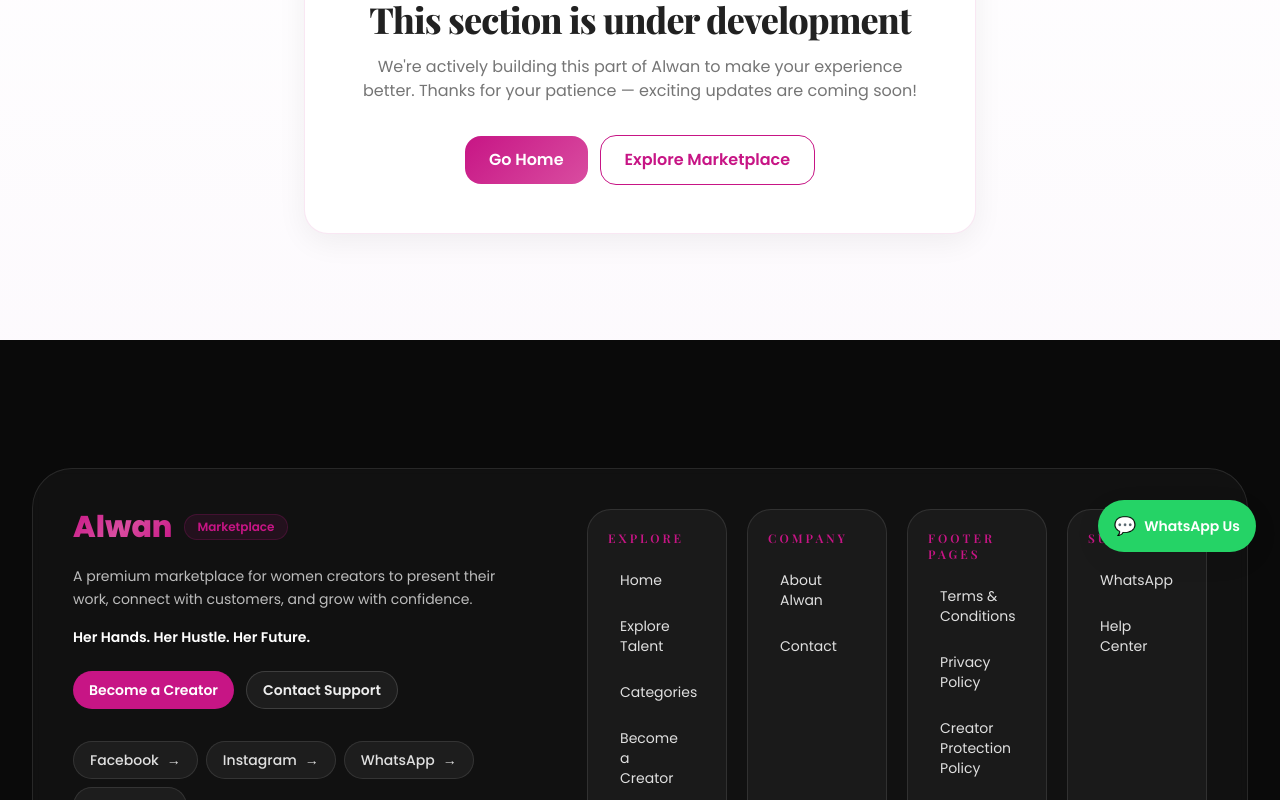
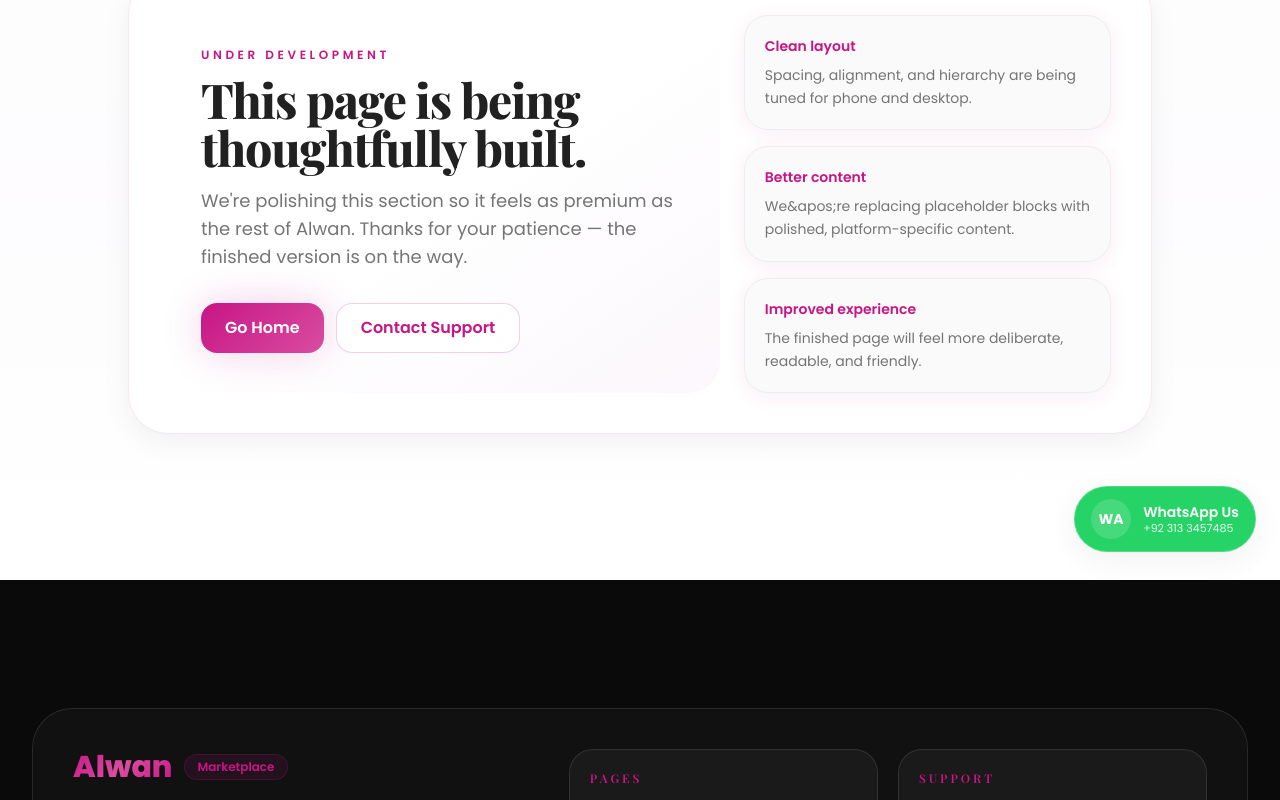
Before and after one commit to anam0001/alwan-marketplace, a Next.js app: page /under-development in a window 1280 px wide. Shown: the part 220-1020 px from the top of the page. Built offline with nearby package versions, Linux system fonts and the light colour scheme.

Commit message:
Refine footer links and support page layout

```diff
--- a/src/app/under-development/page.tsx
+++ b/src/app/under-development/page.tsx
@@ -9,31 +9,59 @@
 
 export default function UnderDevelopmentPage() {
   return (
-    <section className="min-h-[70vh] flex items-center justify-center bg-gradient-to-b from-white to-secondary/20">
+    <section className="min-h-screen bg-gradient-to-b from-white via-secondary/10 to-white pt-28 pb-16 flex items-center">
       <div className="container-custom">
-        <div className="max-w-2xl mx-auto text-center rounded-3xl bg-white border border-primary/10 shadow-card p-8 md:p-12">
-          <div className="text-5xl" aria-hidden="true">🛠️</div>
-          <h1 className="mt-4 text-3xl md:text-4xl font-extrabold text-neutral-900">
-            This section is under development
+        <div className="mx-auto grid max-w-5xl gap-6 rounded-[2.5rem] border border-primary/10 bg-white shadow-card p-6 md:p-8 lg:grid-cols-[1.2fr_0.8fr] lg:p-10">
+          <div className="rounded-[2rem] bg-gradient-to-br from-primary/8 via-white to-secondary/30 p-6 md:p-8">
+            <p className="text-xs uppercase tracking-[0.3em] font-semibold text-primary">
+              Under development
+            </p>
+            <h1 className="mt-3 text-3xl md:text-5xl font-extrabold text-neutral-900 leading-tight font-heading">
+              This page is being thoughtfully built.
             </h1>
-          <p className="mt-4 text-neutral-600">
-            We&apos;re actively building this part of Alwan to make your experience
-            better. Thanks for your patience — exciting updates are coming soon!
+            <p className="mt-4 max-w-2xl text-neutral-600 md:text-lg leading-relaxed">
+              We&apos;re polishing this section so it feels as premium as the rest of Alwan. Thanks for your patience — the finished version is on the way.
             </p>
 
-          <div className="mt-8 flex flex-col sm:flex-row items-center justify-center gap-3">
+            <div className="mt-8 flex flex-col sm:flex-row gap-3">
               <Link
                 href="/"
-              className="px-6 py-3 rounded-2xl bg-gradient-primary text-white font-semibold"
+                className="inline-flex items-center justify-center rounded-2xl bg-gradient-primary px-6 py-3 font-semibold text-white shadow-glow transition-transform hover:scale-[1.01]"
               >
                 Go Home
               </Link>
               <Link
-              href="/explore"
-              className="px-6 py-3 rounded-2xl border border-primary text-primary font-semibold"
+                href="/contact"
+                className="inline-flex items-center justify-center rounded-2xl border border-primary/20 bg-white px-6 py-3 font-semibold text-primary transition-colors hover:bg-primary/5"
               >
-              Explore Marketplace
+                Contact Support
               </Link>
+            </div>
+          </div>
+
+          <div className="space-y-4">
+            {[
+              {
+                title: "Clean layout",
+                text: "Spacing, alignment, and hierarchy are being tuned for phone and desktop.",
+              },
+              {
+                title: "Better content",
+                text: "We&apos;re replacing placeholder blocks with polished, platform-specific content.",
+              },
+              {
+                title: "Improved experience",
+                text: "The finished page will feel more deliberate, readable, and friendly.",
+              },
+            ].map((item) => (
+              <article
+                key={item.title}
+                className="rounded-3xl border border-neutral-200 bg-neutral-50 p-5 shadow-soft"
+              >
+                <p className="text-sm font-semibold text-primary">{item.title}</p>
+                <p className="mt-2 text-sm leading-relaxed text-neutral-600">{item.text}</p>
+              </article>
+            ))}
           </div>
         </div>
       </div>
--- a/src/components/layout/Footer.tsx
+++ b/src/components/layout/Footer.tsx
@@ -2,24 +2,7 @@
 
 const footerSections = [
   {
-    title: "Explore",
-    links: [
-      { label: "Home", href: "/" },
-      { label: "Explore Talent", href: "/explore-talent" },
-      { label: "Categories", href: "/categories" },
-      { label: "Become a Creator", href: "/join" },
-      { label: "Sign In", href: "/sign-in" },
-    ],
-  },
-  {
-    title: "Company",
-    links: [
-      { label: "About Alwan", href: "/about" },
-      { label: "Contact", href: "/contact" },
-    ],
-  },
-  {
-    title: "Footer Pages",
+    title: "Pages",
     links: [
       { label: "Terms & Conditions", href: "/terms-and-conditions" },
       { label: "Privacy Policy", href: "/privacy-policy" },
@@ -41,10 +24,10 @@
 ];
 
 const socialLinks = [
-  { label: "Facebook", href: "/under-development" },
-  { label: "Instagram", href: "/under-development" },
-  { label: "WhatsApp", href: "https://wa.me/923133457485" },
-  { label: "LinkedIn", href: "/under-development" },
+  { label: "Facebook", href: "/under-development", className: "bg-[#1877F2] text-white hover:bg-[#1668d6]" },
+  { label: "Instagram", href: "/under-development", className: "bg-gradient-to-r from-[#F58529] via-[#DD2A7B] to-[#8134AF] text-white hover:brightness-105" },
+  { label: "WhatsApp", href: "https://wa.me/923133457485", className: "bg-[#25D366] text-white hover:bg-[#1fb857]" },
+  { label: "LinkedIn", href: "/under-development", className: "bg-[#0A66C2] text-white hover:bg-[#0959a8]" },
 ];
 
 export default function Footer() {
@@ -52,7 +35,7 @@
     <footer className="bg-neutral-950 text-neutral-300" role="contentinfo">
       <div className="container-custom section-padding">
         <div className="rounded-[2.5rem] border border-white/10 bg-white/[0.03] p-6 md:p-8 lg:p-10 backdrop-blur-sm">
-          <div className="grid grid-cols-1 gap-10 lg:grid-cols-[1.3fr_1.7fr]">
+          <div className="grid grid-cols-1 gap-10 lg:grid-cols-[1.25fr_1.75fr]">
             <div>
               <Link href="/" className="inline-flex items-center gap-3">
                 <span className="text-3xl font-extrabold text-gradient-primary">
@@ -91,16 +74,15 @@
                     href={social.href}
                     target={social.href.startsWith("http") ? "_blank" : undefined}
                     rel={social.href.startsWith("http") ? "noopener noreferrer" : undefined}
-                    className="group inline-flex items-center rounded-full border border-white/10 bg-white/5 px-4 py-2 text-sm font-medium text-neutral-300 transition hover:border-primary/30 hover:bg-primary/10 hover:text-white"
+                    className={`inline-flex items-center rounded-full px-4 py-2 text-sm font-semibold transition transform hover:-translate-y-0.5 hover:shadow-lg ${social.className}`}
                   >
                     {social.label}
-                    <span className="ml-2 transition-transform group-hover:translate-x-0.5">→</span>
                   </a>
                 ))}
               </div>
             </div>
 
-            <div className="grid grid-cols-1 gap-5 sm:grid-cols-2 lg:grid-cols-4">
+            <div className="grid grid-cols-1 gap-5 sm:grid-cols-2">
               {footerSections.map((section) => (
                 <div
                   key={section.title}
@@ -117,18 +99,16 @@
                             href={link.href}
                             target="_blank"
                             rel="noopener noreferrer"
-                            className="group flex items-center justify-between rounded-2xl px-3 py-2 text-sm text-neutral-300 transition hover:bg-white/5 hover:text-white"
+                            className="block rounded-2xl px-3 py-2 text-sm text-neutral-300 transition hover:bg-white/5 hover:text-white"
                           >
-                            <span>{link.label}</span>
-                            <span className="text-primary opacity-0 transition group-hover:opacity-100">→</span>
+                            {link.label}
                           </a>
                         ) : (
                           <Link
                             href={link.href}
-                            className="group flex items-center justify-between rounded-2xl px-3 py-2 text-sm text-neutral-300 transition hover:bg-white/5 hover:text-white"
+                            className="block rounded-2xl px-3 py-2 text-sm text-neutral-300 transition hover:bg-white/5 hover:text-white"
                           >
-                            <span>{link.label}</span>
-                            <span className="text-primary opacity-0 transition group-hover:opacity-100">→</span>
+                            {link.label}
                           </Link>
                         )}
                       </li>
--- a/src/components/ui/WhatsAppFloatingButton.tsx
+++ b/src/components/ui/WhatsAppFloatingButton.tsx
@@ -14,9 +14,14 @@
       aria-label="Contact Alwan on WhatsApp"
       className="fixed bottom-5 right-4 md:bottom-7 md:right-6 z-[60] group"
     >
-      <span className="flex items-center gap-2 rounded-full bg-[#25D366] text-white px-4 py-3 shadow-card hover:shadow-card-hover transition-all duration-300 group-hover:scale-[1.04]">
-        <span className="text-lg" aria-hidden="true">💬</span>
-        <span className="text-sm font-semibold hidden sm:inline">WhatsApp Us</span>
+      <span className="flex items-center gap-3 rounded-full bg-[#25D366] text-white px-4 py-3 shadow-card hover:shadow-card-hover transition-all duration-300 group-hover:scale-[1.04] border border-white/20 backdrop-blur-md">
+        <span className="flex h-10 w-10 items-center justify-center rounded-full bg-white/15 text-sm font-bold" aria-hidden="true">
+          WA
+        </span>
+        <span className="hidden sm:flex flex-col leading-tight text-left">
+          <span className="text-sm font-semibold">WhatsApp Us</span>
+          <span className="text-[11px] opacity-90">+92 313 3457485</span>
+        </span>
       </span>
     </Link>
   );
```
Lines whose indentation alone changed are shown as unchanged.
